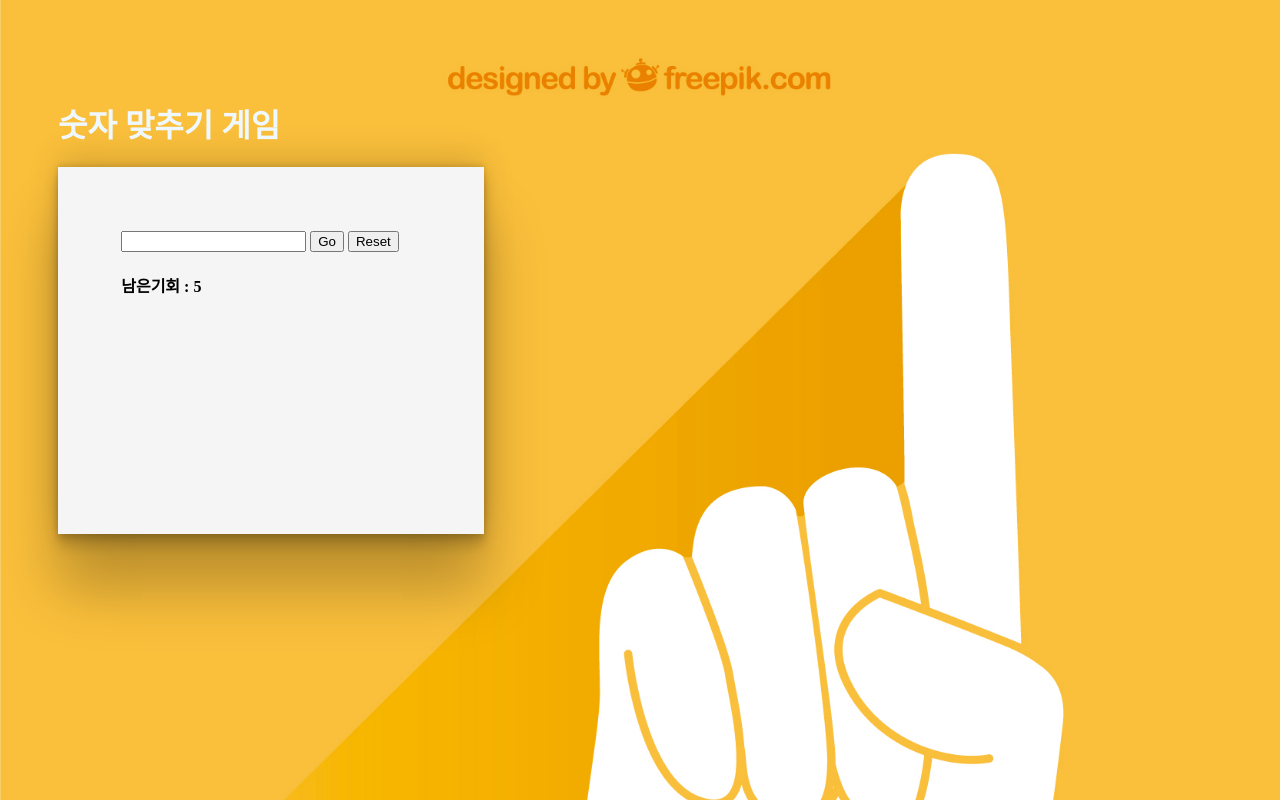
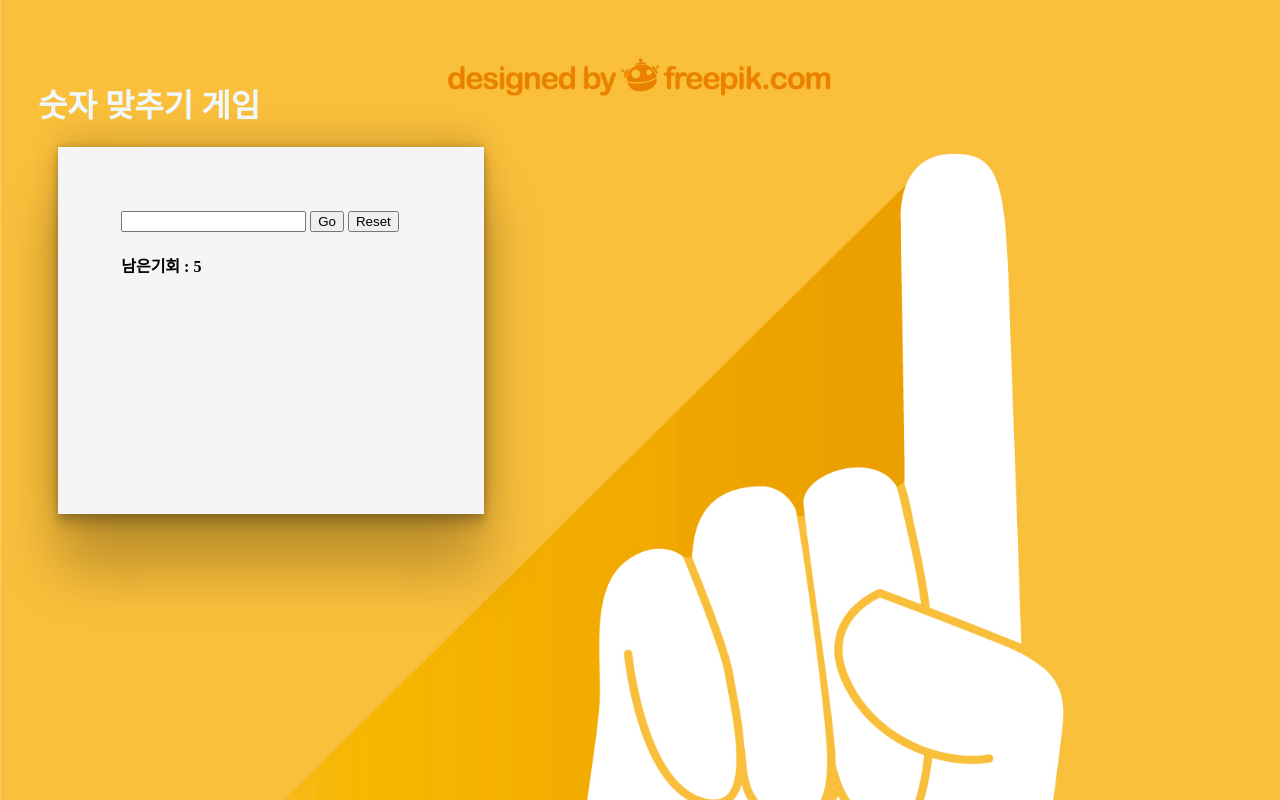
Before and after one commit to gavy1124/2024_P1_numberGuessGame, a plain HTML site: page index.html in a window 1280 px wide. Drawn offline with Linux system fonts and the light colour scheme.

Commit message:
html 수정

```diff
--- a/style.css
+++ b/style.css
@@ -16,10 +16,10 @@ body {
 }
 
 h1 {
-    margin-left: 50px;
+    margin-left: 30px;
     text-decoration: none;
     color: aliceblue ;
-    margin-top: 100px;
+    margin-top: 80px;
     text-decoration: none;
     text-shadow: 1cm;
 }
```
